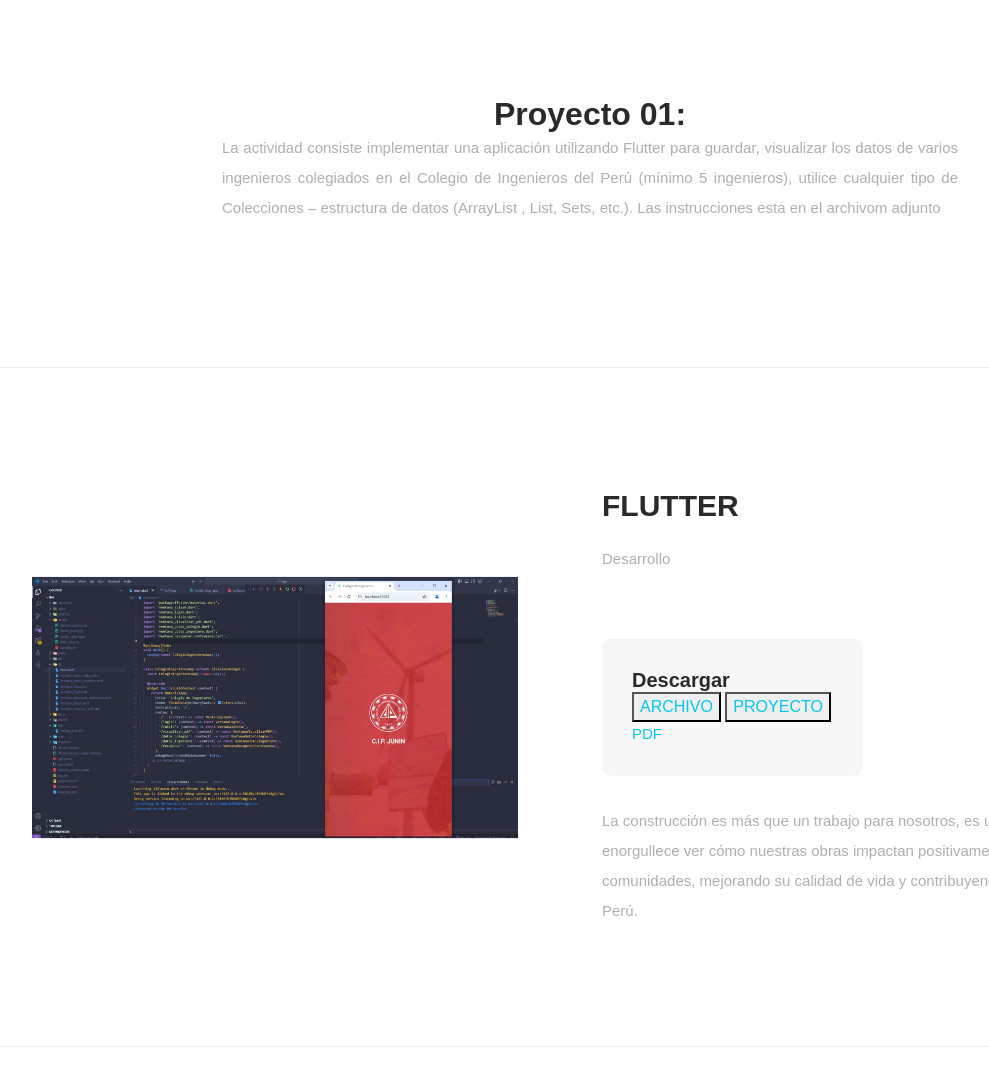
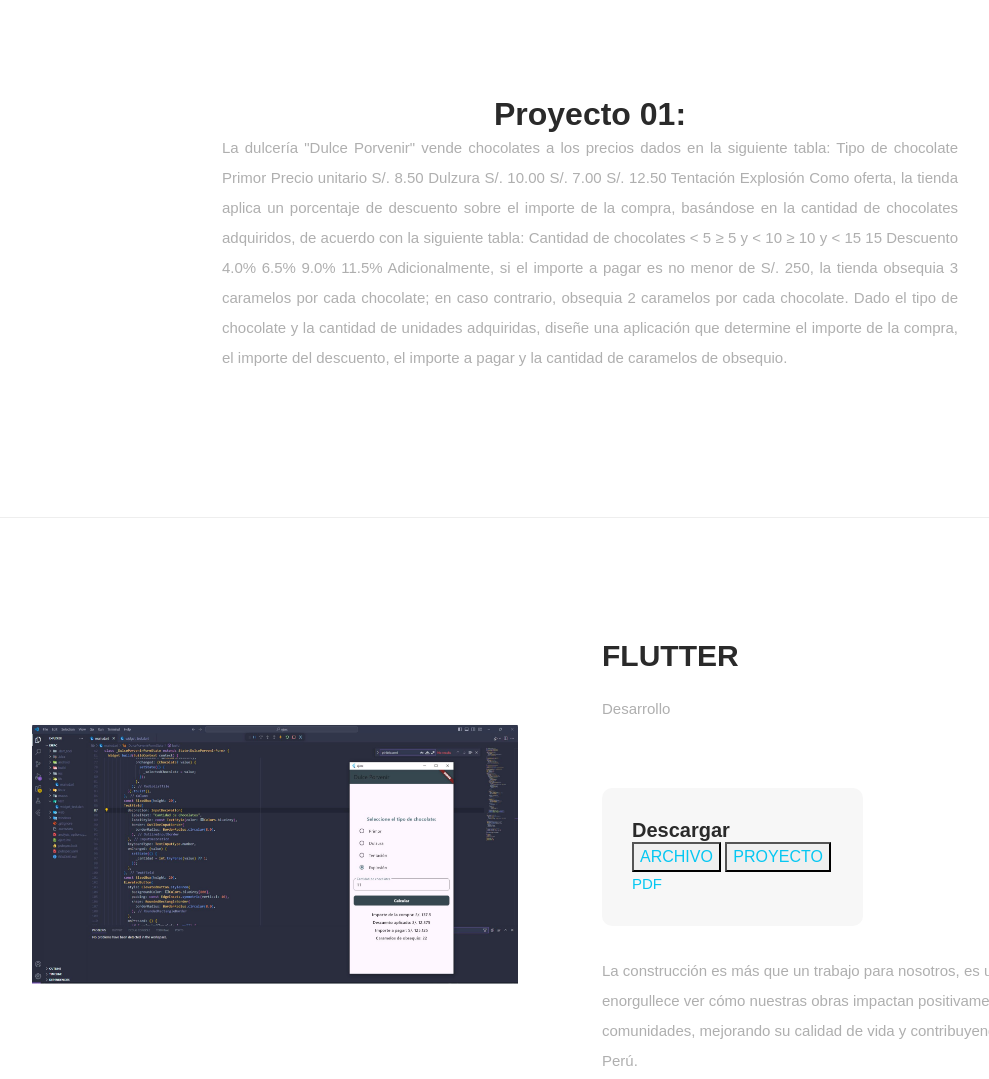
Before and after one commit to felixrca/dpwfelixcuchulaasto.github.io, a plain HTML site: page semana10.html in a window 1280 px wide. Shown: the part 1100-2179 px from the top of the page, without its empty margins (50-1039 px from the left). Drawn offline with nearby package versions, Linux system fonts and the light colour scheme; animation ran at ten frames a second; files whose address does not match are found by name.

Commit message:
Add files via upload

```diff
--- a/semana10.html
+++ b/semana10.html
@@ -130,12 +130,25 @@
         <div class="col-12 col-md-10 col-lg-8 text-center">
           <h2>Proyecto 01:</h2>
           <p style="text-align: justify;">
-            La actividad consiste implementar una aplicación utilizando Flutter para guardar, visualizar los datos de
-            varios ingenieros colegiados en el Colegio de Ingenieros del Perú (mínimo 5 ingenieros), utilice cualquier
-            tipo de Colecciones – estructura de datos (ArrayList , List, Sets, etc.). Las instrucciones esta en el
-            archivom adjunto
-          </p>
-          <br>
+            La dulcería "Dulce Porvenir" vende chocolates a los precios dados en la siguiente tabla:
+            Tipo de chocolate Primor
+            Precio unitario
+            S/. 8.50
+            Dulzura
+            S/. 10.00
+            S/. 7.00
+            S/. 12.50
+            Tentación
+            Explosión
+            Como oferta, la tienda aplica un porcentaje de descuento sobre el importe de la compra, basándose en la
+            cantidad de chocolates adquiridos, de acuerdo con la siguiente tabla:
+            Cantidad de chocolates
+            < 5 ≥ 5 y < 10 ≥ 10 y < 15 15 Descuento 4.0% 6.5% 9.0% 11.5% Adicionalmente, si el importe a pagar es no
+              menor de S/. 250, la tienda obsequia 3 caramelos por cada chocolate; en caso contrario, obsequia 2
+              caramelos por cada chocolate. Dado el tipo de chocolate y la cantidad de unidades adquiridas, diseñe una
+              aplicación que determine el importe de la compra, el importe del descuento, el importe a pagar y la
+              cantidad de caramelos de obsequio. </p>
+              <br>
 
         </div>
       </div>
@@ -148,7 +161,7 @@
       <div class="row">
         <div class="col-lg-6 align-self-center">
           <div class="left-image ">
-            <img class="rounded" src="s9/1.jpg" alt="">
+            <img class="rounded" src="s10/1.jpg" alt="">
           </div>
         </div>
         <div class="col-lg-6">
@@ -162,10 +175,11 @@
               <div class="info-item">
                 <h4>Descargar</h4>
                 <button>
-                  <a href="s9/pdf.pdf">ARCHIVO</a>
+                  <a href="s10/s10.pdf">ARCHIVO</a>
                 </button>
                 <button>
-                  <a href="https://drive.google.com/file/d/1WcUO7gr8S1gEVg-_5ferQ_SYddYmCqmj/view?usp=sharing">PROYECTO</a>
+                  <a
+                    href="https://drive.google.com/file/d/1DOQ7ZSNP4KfHtLcg7rZCPKcGTrLRZ0ai/view?usp=sharing">PROYECTO</a>
                 </button>
                 <span>PDF</span>
               </div>
@@ -191,7 +205,7 @@
         </div>
         <div class="col-lg-12 align-self-center">
           <div class="left-image ">
-            <img class="rounded" src="s9/1.jpg" alt="" width="100%" height="700px">
+            <img class="rounded" src="s10/1.jpg" alt="" width="100%" height="700px">
           </div>
         </div>
       </div>
@@ -210,7 +224,7 @@
         </div>
         <div class="col-lg-12 align-self-center">
           <div class="left-image ">
-            <img class="rounded" src="s9/2.jpg" alt="" width="100%" height="700px">
+            <img class="rounded" src="s10/2.jpg" alt="" width="100%" height="700px">
           </div>
         </div>
       </div>
@@ -229,7 +243,7 @@
         </div>
         <div class="col-lg-12 align-self-center">
           <div class="left-image ">
-            <img class="rounded" src="s9/3.jpg" alt="" width="100%" height="700px">
+            <img class="rounded" src="s10/3.jpg" alt="" width="100%" height="700px">
           </div>
         </div>
       </div>
@@ -248,7 +262,7 @@
         </div>
         <div class="col-lg-12 align-self-center">
           <div class="left-image ">
-            <img class="rounded" src="s9/4.jpg" alt="" width="100%" height="700px">
+            <img class="rounded" src="s10/ejerc.png" alt="" width="100%" height="700px">
           </div>
         </div>
       </div>
```
Also changed, not shown: s10/1.jpg (added), s10/2.jpg (added), s10/3.jpg (added), s10/ejerc.png (added), 1 other file.
